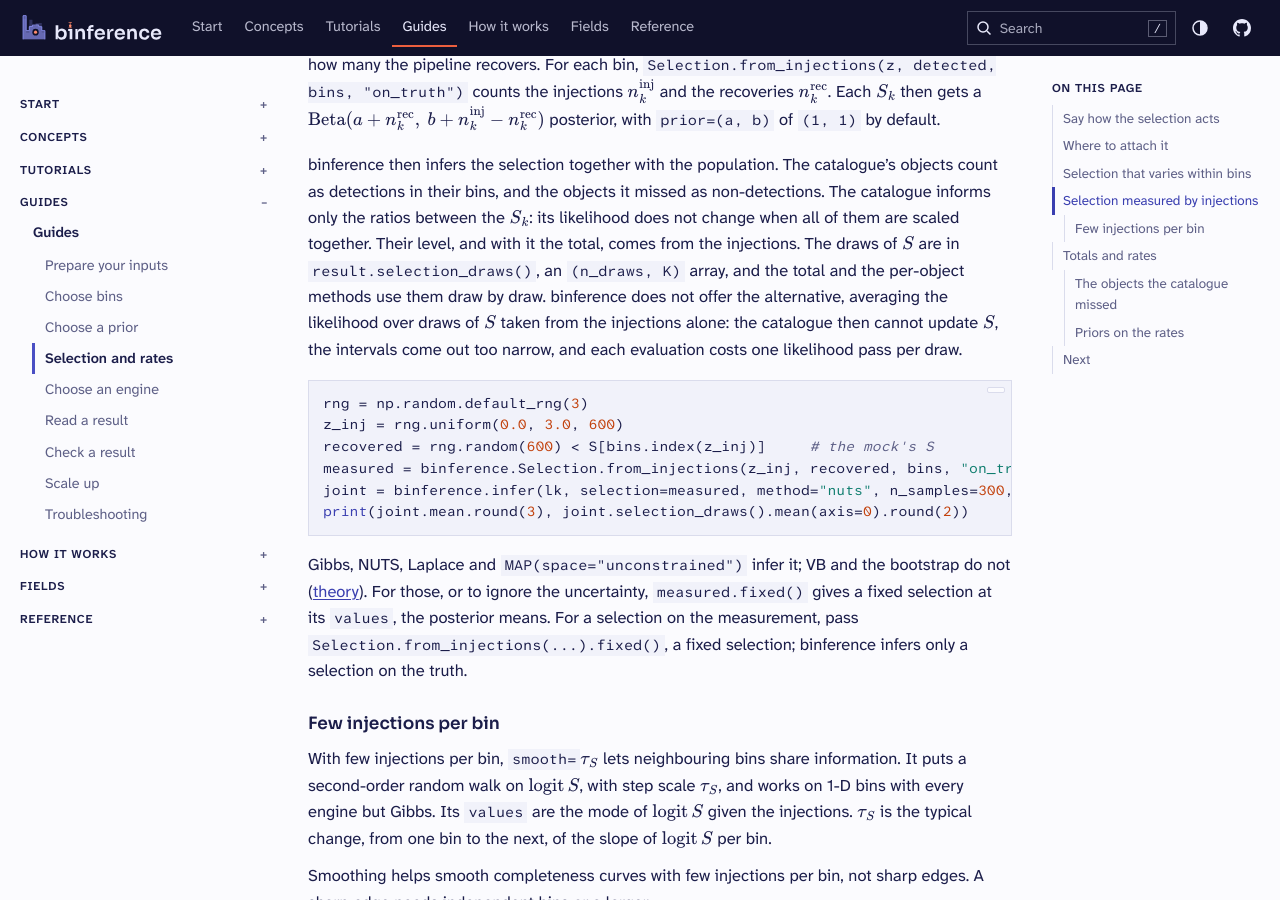
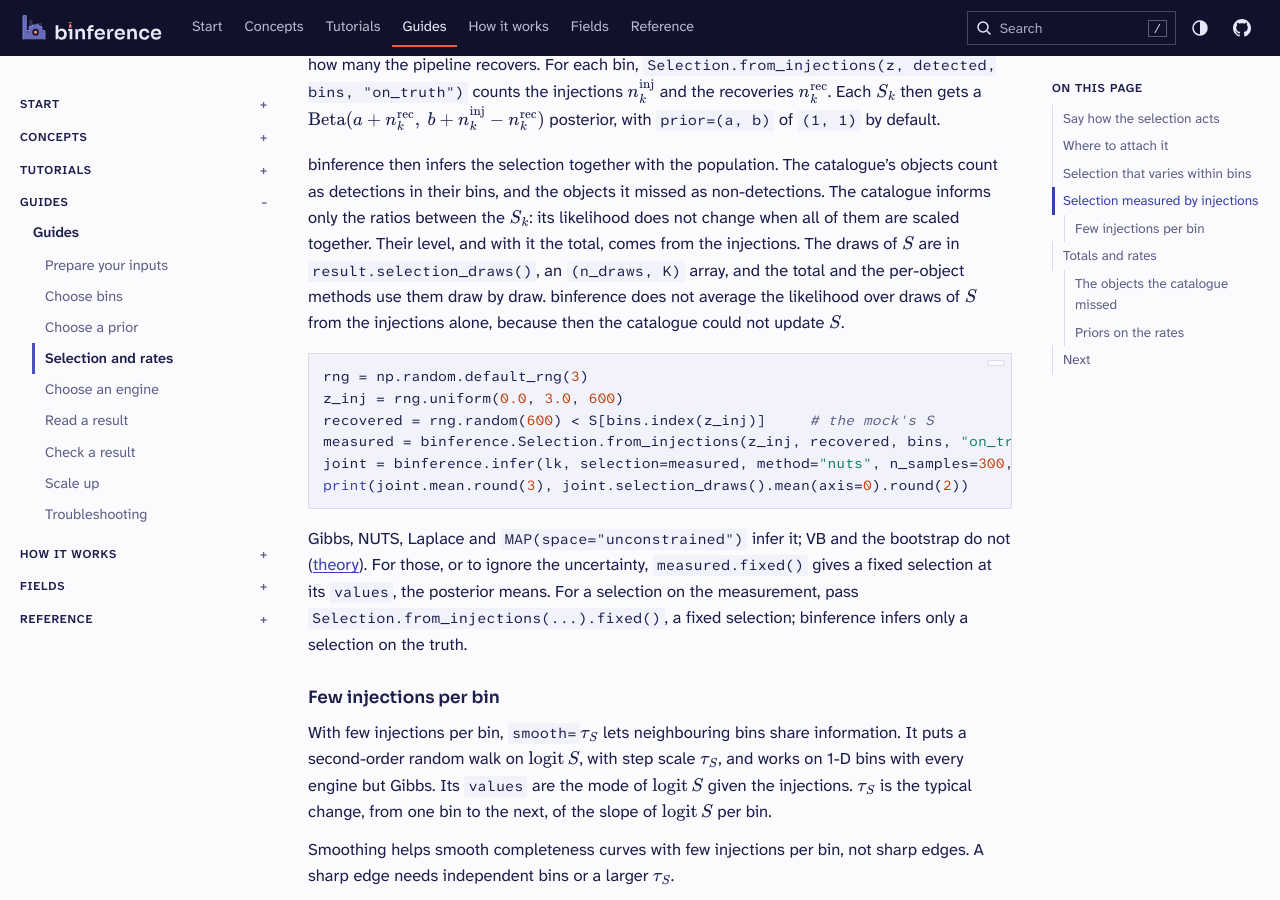
Before and after one commit to joshspeagle/binference, a Sphinx documentation site: the page built from docs/guides/selection.md, in a window 1280 px wide and 900 px high, scrolled down 2466 px. Built offline with Sphinx 7.4.7, drawn with Linux system fonts in a browser that asks for light colours.

Commit message:
Simplify after review
Co-Authored-By: Claude Opus 5.5 <noreply@anthropic.com>
Claude-Session: https://claude.ai/code/session_01JkqiRk2kEoUE8HVDAKRgK9

````diff
--- a/docs/guides/selection.md
+++ b/docs/guides/selection.md
@@ -195,9 +195,8 @@ non-detections. The catalogue informs only the ratios between the $S_k$: its
 likelihood does not change when all of them are scaled together. Their level, and with
 it the total, comes from the injections. The draws of $S$ are in
 `result.selection_draws()`, an `(n_draws, K)` array, and the total and the per-object methods use them
-draw by draw. binference does not offer the alternative, averaging the likelihood over
-draws of $S$ taken from the injections alone: the catalogue then cannot update $S$, the
-intervals come out too narrow, and each evaluation costs one likelihood pass per draw.
+draw by draw. binference does not average the likelihood over draws of $S$ from the
+injections alone, because then the catalogue could not update $S$.
 
 ```python
 rng = np.random.default_rng(3)
````
